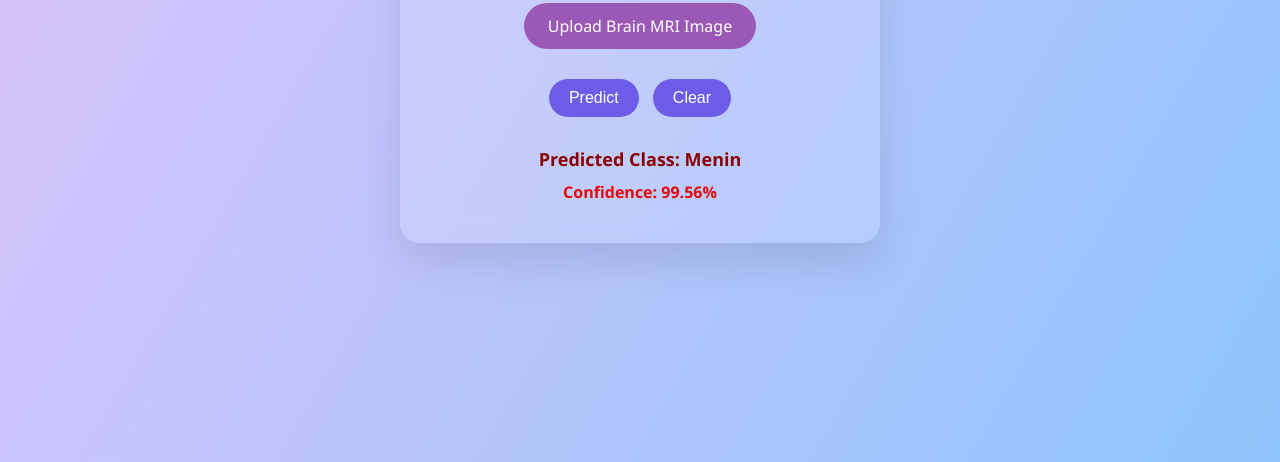
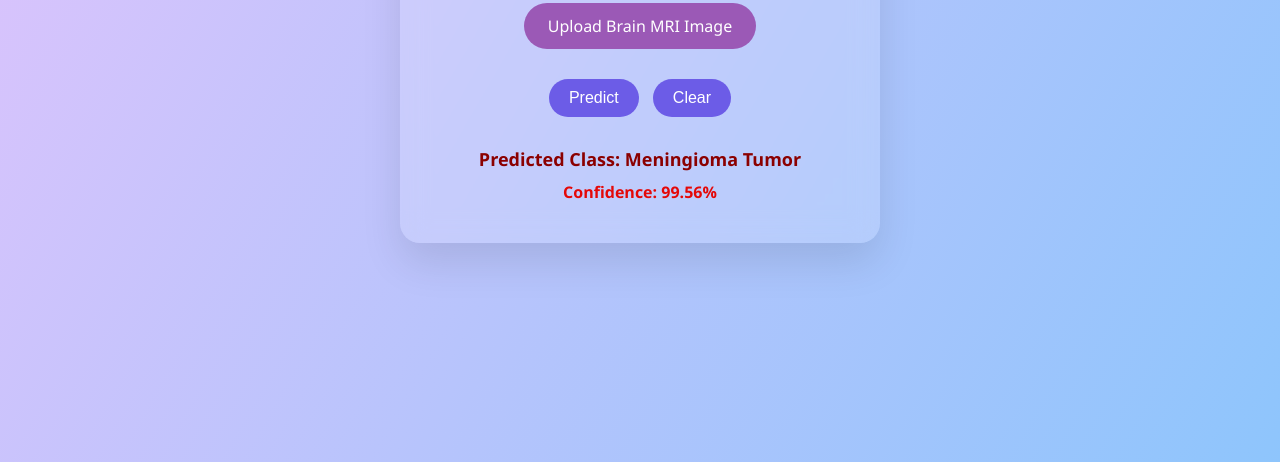
Before and after one commit to ekram25/Brain-Cancer-Detection, a plain HTML site: page index.html in a window 1280 px wide. Both pictures are taken after a click on the button "Predict". Shown: the part 338-800 px from the top of the page. Drawn offline with Linux system fonts and the light colour scheme.

Commit message:
Update index.html

```diff
--- a/index.html
+++ b/index.html
@@ -151,7 +151,7 @@
     }
 
     function predict() {
-      const classes = ["Glioma", "Menin", "Tumor"];
+      const classes = ["Glioma Tumor", "Meningioma Tumor", "Pituitary Tumor"];
       const randomClass = classes[Math.floor(Math.random() * classes.length)];
       const confidence = (99.5 + Math.random() * 0.5).toFixed(2); // Example confidence: 99.91%
 
```
